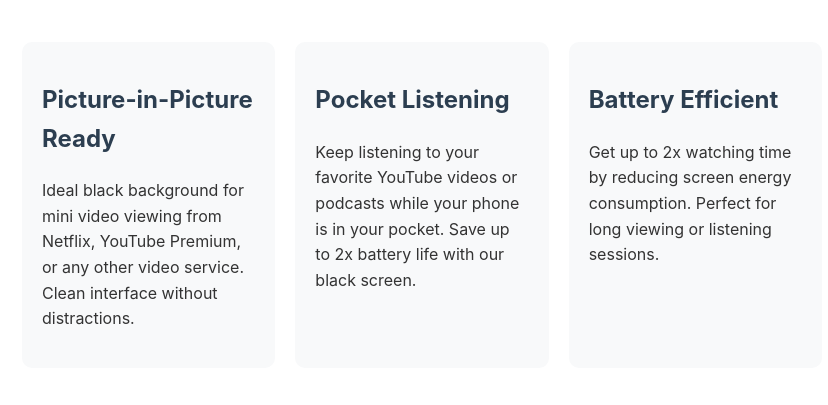
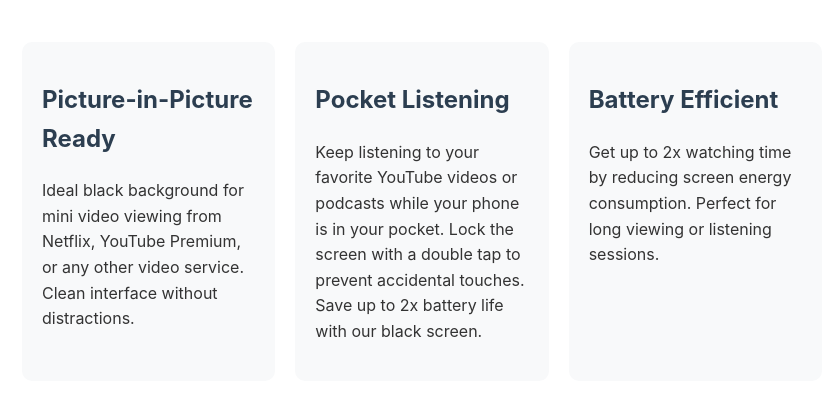
Before and after one commit to punnerud/info_blankscreen, a plain HTML site: page index.html in a window 1280 px wide. Shown: the part 723-1128 px from the top of the page, without its empty margins (218-1046 px from the left). Drawn offline with Linux system fonts and the light colour scheme.

Commit message:
Lock info

```diff
--- a/index.html
+++ b/index.html
@@ -165,7 +165,7 @@
         </div>
         <div class="feature">
             <h2>Pocket Listening</h2>
-            <p>Keep listening to your favorite YouTube videos or podcasts while your phone is in your pocket. Save up to 2x battery life with our black screen.</p>
+            <p>Keep listening to your favorite YouTube videos or podcasts while your phone is in your pocket. Lock the screen with a double tap to prevent accidental touches. Save up to 2x battery life with our black screen.</p>
         </div>
         <div class="feature">
             <h2>Battery Efficient</h2>
```
